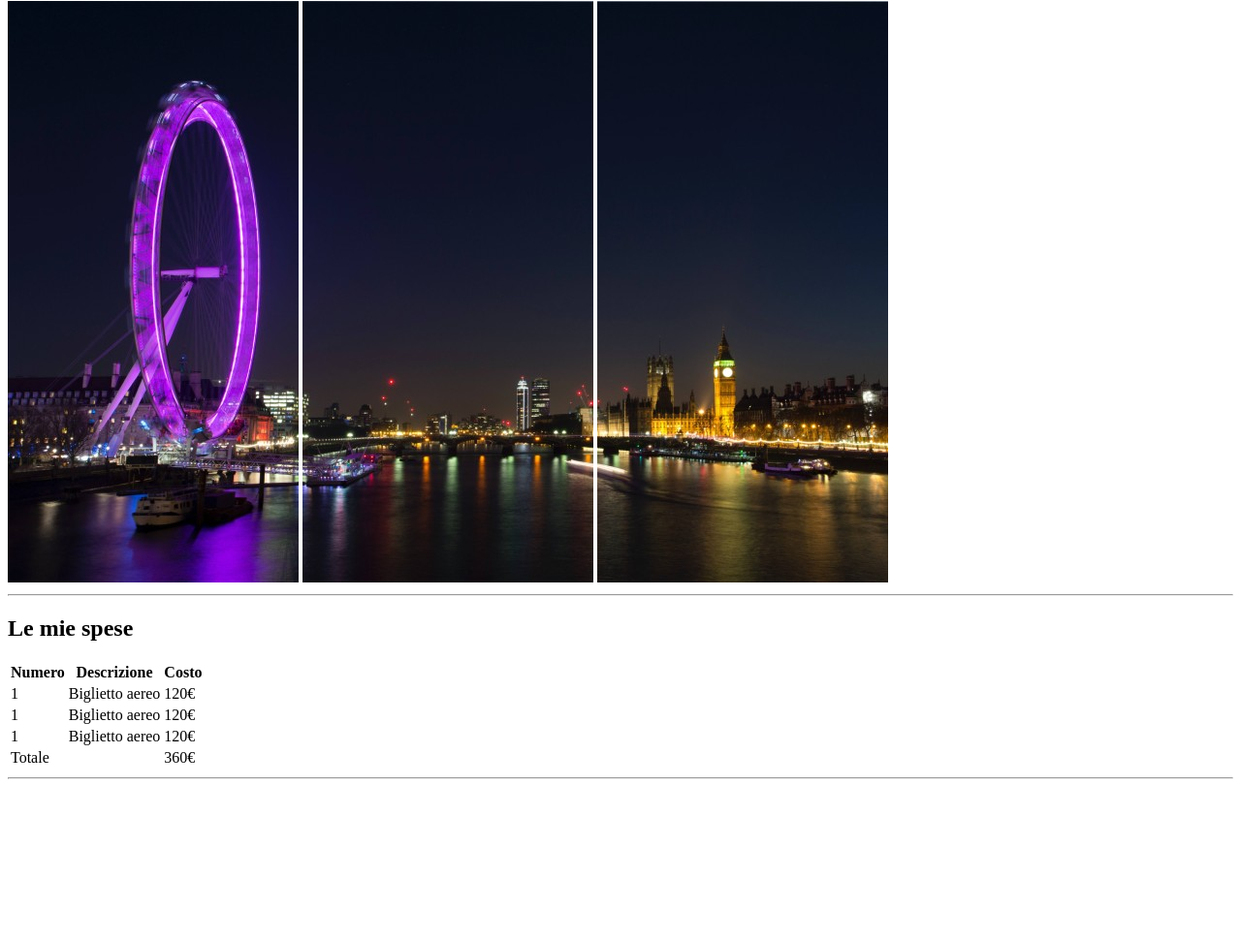
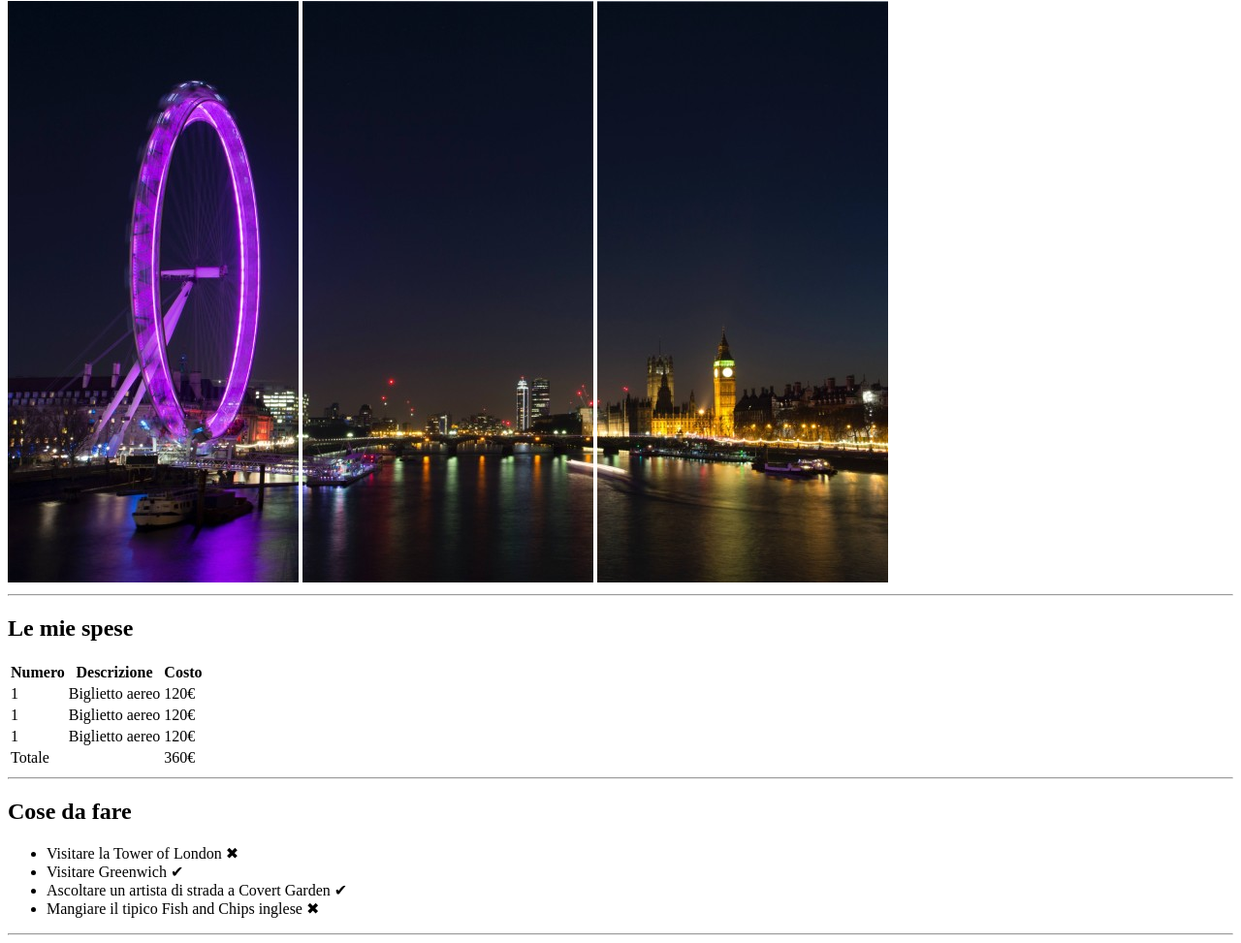
Before and after one commit to Leonardo-Gudini/html-london-trip, a plain HTML site: page index.html in a window 1280 px wide. Shown: the part 79-1052 px from the top of the page at 97% size. Before the commit the page ends 891 px from the top, so only its background shows below. Drawn offline with Linux system fonts and the light colour scheme.

Commit message:
add cose da fare

```diff
--- a/index.html
+++ b/index.html
@@ -55,7 +55,18 @@
 
         <hr>
 
-        <section></section>
+        <section>
+            <h2>Cose da fare</h2>
+
+            <ul>
+                <li>Visitare la Tower of London &#10006;</li>
+                <li>Visitare Greenwich &#10004;</li>
+                <li>Ascoltare un artista di strada a Covert Garden &#10004;</li>
+                <li>Mangiare il tipico Fish and Chips inglese &#10006;</li>
+            </ul>
+        </section>
+
+        <hr>
 
         <section></section>
 
```
